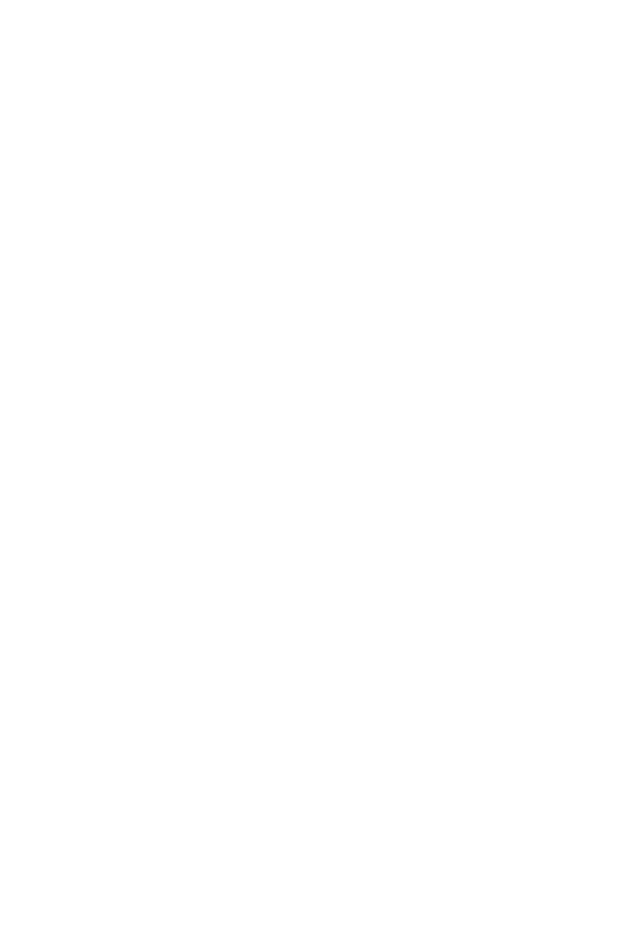
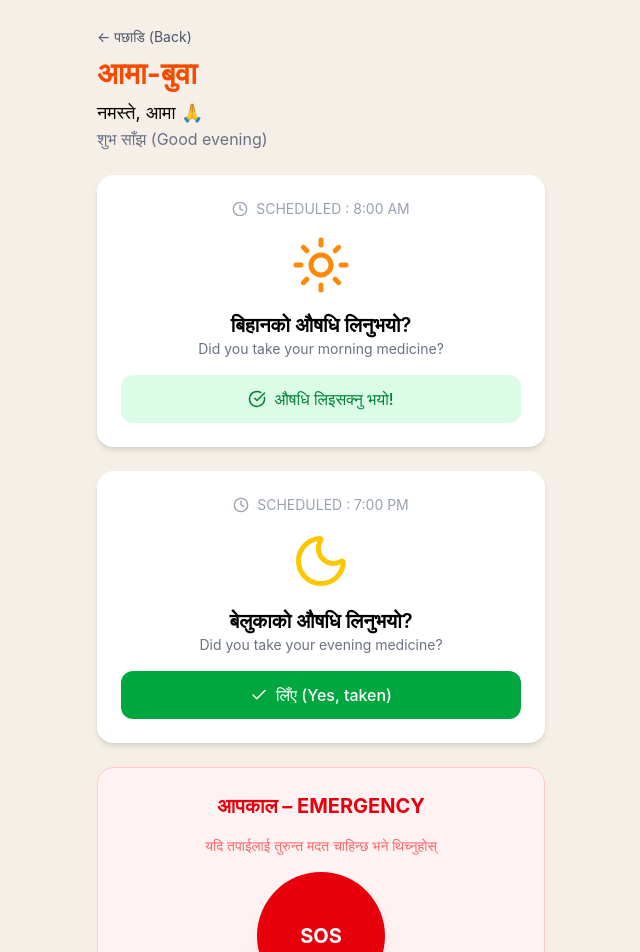
Before and after one commit to bikitasuwal/codeyatra2.0_CodeCaps_AamaBuwa, a React (Vite) app: page /parent in a window 1280 px wide. Before the commit this address had no page. Shown: the top 952 px of the page, without its empty margins (319-959 px from the left). Before the commit the page ends 800 px from the top, so only its background shows below. Built offline with nearby package versions, Linux system fonts and the light colour scheme.

Commit message:
3: Add parent home page

```diff
--- a/package.json
+++ b/package.json
@@ -12,7 +12,8 @@
   "dependencies": {
     "lucide-react": "^0.575.0",
     "react": "^19.2.0",
-    "react-dom": "^19.2.0"
+    "react-dom": "^19.2.0",
+    "react-router-dom": "^7.13.0"
   },
   "devDependencies": {
     "@eslint/js": "^9.39.1",
--- a/src/App.jsx
+++ b/src/App.jsx
@@ -1,6 +1,7 @@
 import { Routes, Route } from "react-router-dom";
-import Home from "./Pages/Child/Home"
+import Home from "./Pages/Child/home"
 import Task from "./Pages/Child/Task"
+import HomeP from "./Pages/Parent/HomeP";
 
 function App() {
   return (
@@ -8,6 +9,8 @@
     <Routes>
       <Route path="/" element={ <Home/> } />
       <Route path="/task" element={ <Task/> } />
+      <Route path="/parent" element={ <HomeP/> } />
+
     </Routes>
   );
 
--- /dev/null
+++ b/src/Pages/Parent/HomeP.jsx
@@ -0,0 +1,106 @@
+import {
+  Clock,
+  Sun,
+  Moon,
+  CheckCircle,
+  Check,
+  AlertCircle,
+} from "lucide-react";
+
+export default function HomeP() {
+  return (
+    <div className="min-h-screen bg-[#f5efe8] flex justify-center py-6 px-4">
+      <div className="w-full max-w-md space-y-6">
+
+        {/* Header */}
+        <div>
+          <button className="text-sm text-gray-600 mb-2">
+            ← पछाडि (Back)
+          </button>
+
+          <h1 className="text-3xl font-bold text-orange-600">
+            आमा-बुवा
+          </h1>
+
+          <p className="text-lg mt-2">
+            नमस्ते, आमा 🙏
+          </p>
+
+          <p className="text-gray-500">
+            शुभ साँझ (Good evening)
+          </p>
+        </div>
+
+        {/* Morning Card */}
+        <div className="bg-white rounded-2xl shadow-md p-6 space-y-4">
+          <div className="flex items-center justify-center text-gray-400 text-sm gap-2">
+            <Clock size={16} />
+            <span>SCHEDULED : 8:00 AM</span>
+          </div>
+
+          <div className="flex justify-center">
+            <Sun className="text-orange-400" size={60} />
+          </div>
+
+          <div className="text-center">
+            <h2 className="text-xl font-semibold">
+              बिहानको औषधि लिनुभयो?
+            </h2>
+            <p className="text-gray-500 text-sm">
+              Did you take your morning medicine?
+            </p>
+          </div>
+
+          <button className="w-full bg-green-100 text-green-700 py-3 rounded-xl flex items-center justify-center gap-2 font-medium">
+            <CheckCircle size={18} />
+            औषधि लिइसक्नु भयो!
+          </button>
+        </div>
+
+        {/* Evening Card */}
+        <div className="bg-white rounded-2xl shadow-md p-6 space-y-4">
+          <div className="flex items-center justify-center text-gray-400 text-sm gap-2">
+            <Clock size={16} />
+            <span>SCHEDULED : 7:00 PM</span>
+          </div>
+
+          <div className="flex justify-center">
+            <Moon className="text-yellow-400" size={60} />
+          </div>
+
+          <div className="text-center">
+            <h2 className="text-xl font-semibold">
+              बेलुकाको औषधि लिनुभयो?
+            </h2>
+            <p className="text-gray-500 text-sm">
+              Did you take your evening medicine?
+            </p>
+          </div>
+
+          <button className="w-full bg-green-600 hover:bg-green-700 text-white py-3 rounded-xl flex items-center justify-center gap-2 font-medium">
+            <Check size={18} />
+            लिँए (Yes, taken)
+          </button>
+        </div>
+
+        {/* Emergency Section */}
+        <div className="bg-red-50 border border-red-200 rounded-2xl p-6 text-center space-y-4">
+          <h2 className="text-xl font-bold text-red-600">
+            आपकाल – EMERGENCY
+          </h2>
+
+          <p className="text-sm text-red-400">
+            यदि तपाईलाई तुरुन्त मदत चाहिन्छ भने थिच्नुहोस्
+          </p>
+
+          <div className="flex justify-center">
+            <button className="w-32 h-32 rounded-full bg-red-600 text-white text-xl font-bold shadow-lg flex items-center justify-center hover:bg-red-700 transition">
+              SOS
+            </button>
+          </div>
+        </div>
+
+      </div>
+    </div>
+  );
+}
```
Also changed, not shown: 1 other file (tests, documents, lock files or other folders).
